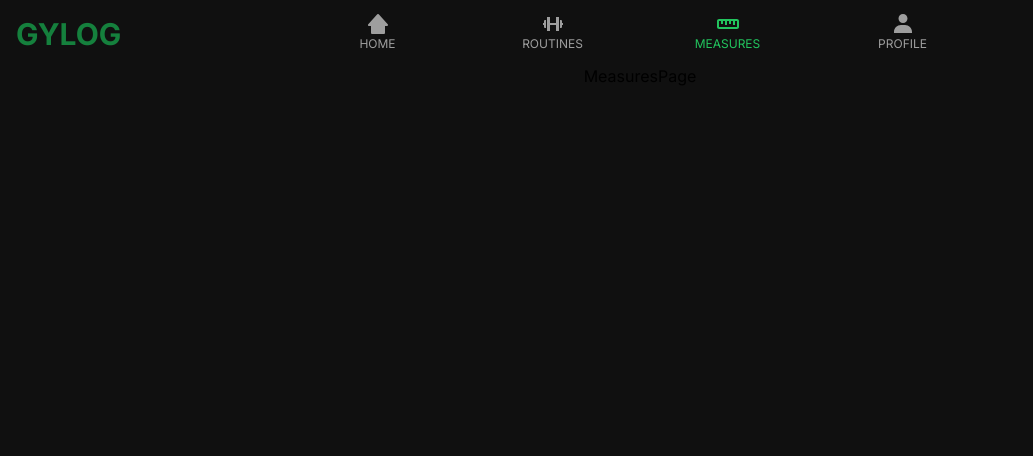
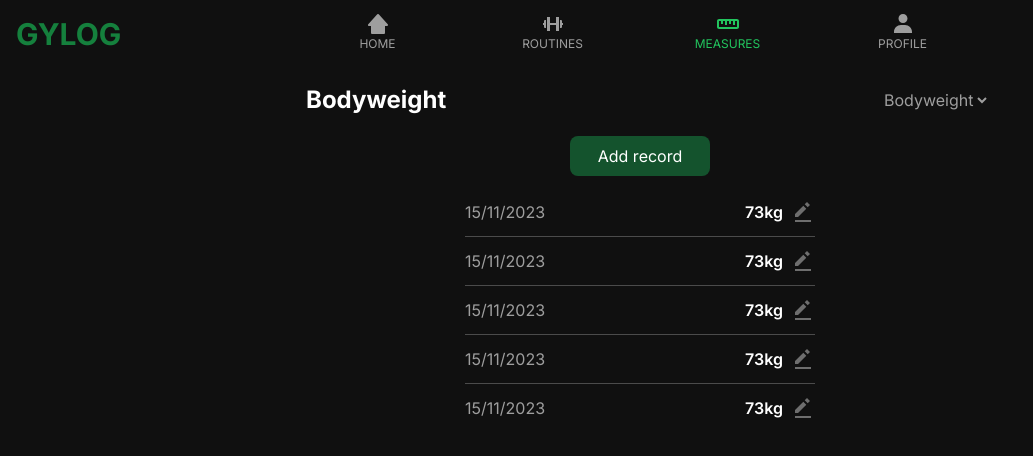
Before and after one commit to fabrizio411/gylog, a Next.js app: page /measures in a window 1280 px wide. Shown: the top 456 px of the page, without its empty margins (0-1033 px from the left). Built offline with nearby package versions, Linux system fonts and the light colour scheme.

Commit message:
Add: measures page styles

```diff
--- a/app/(root)/measures/page.tsx
+++ b/app/(root)/measures/page.tsx
@@ -1,6 +1,28 @@
+import MeasureRecordCard from '@/components/cards/MeasureRecordCard'
+
 const MeasuresPage = () => {
   return (
-    <div>MeasuresPage</div>
+    <main className='main-container'>
+      <div className='mt-3 sm:mt-0 flex text-xl sm:text-base sm:justify-between justify-center'>
+        <h2 className='desktop-page-title'>Bodyweight</h2>
+        <select className='outline-none bg-dark-1 text-light-2 hover:text-light-1 cursor-pointer'>
+          <option className='font-sans text-light-3 hover:text-light-2'>Bodyweight</option>
+          <option className='font-sans text-light-3 hover:text-light-2'>Measure 2</option>
+          <option className='font-sans text-light-3 hover:text-light-2'>Measure 3</option>
+        </select>
+      </div>
+
+      <div className='mt-5 flex flex-col items-center gap-3'>
+        <button className='button'>Add record</button>
+        <div className='w-11/12 sm:w-2/4'>
+          <MeasureRecordCard />
+          <MeasureRecordCard />
+          <MeasureRecordCard />
+          <MeasureRecordCard />
+          <MeasureRecordCard />
+        </div>
+      </div>
+    </main>
   )
 }
 
```
